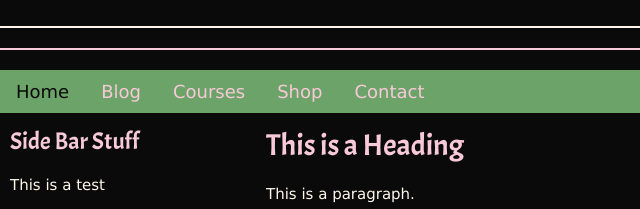
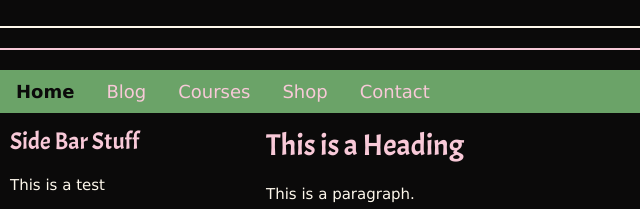
Before and after one commit to mandi628/cat-lady-music, a plain HTML site: page index.html in a window 1280 px wide. Shown: the part 120-329 px from the top of the page, 0-640 px from the left. Drawn offline with nearby package versions, Linux system fonts and the light colour scheme.

Commit message:
Update navigation fonts

```diff
--- a/index.html
+++ b/index.html
@@ -25,7 +25,7 @@
 
    <!-- Website Navigation -->
     <div class="w3-bar w3-large clm4-accent">
-      <a href="#" class="w3-bar-item w3-button" style="color: var(--night);">Home</a>
+      <a href="#" class="w3-bar-item w3-button" style="color: var(--night); font-weight: bold;">Home</a>
       <a href="./blog.html" class="w3-bar-item w3-button clm4-a-accent">Blog</a>
       <a href="./courses.html" class="w3-bar-item w3-button clm4-a-accent">Courses</a>
       <a href="./shop.html" class="w3-bar-item w3-button clm4-a-accent">Shop</a>
```
